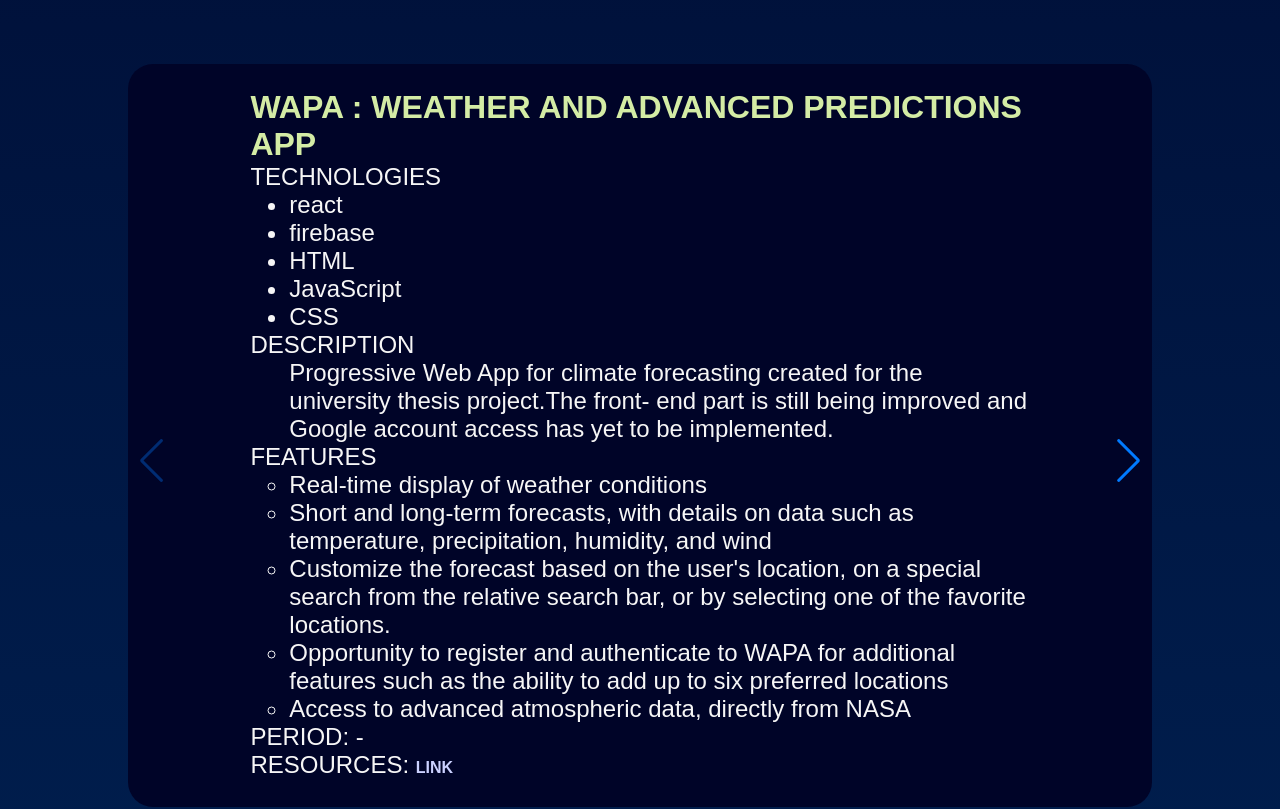
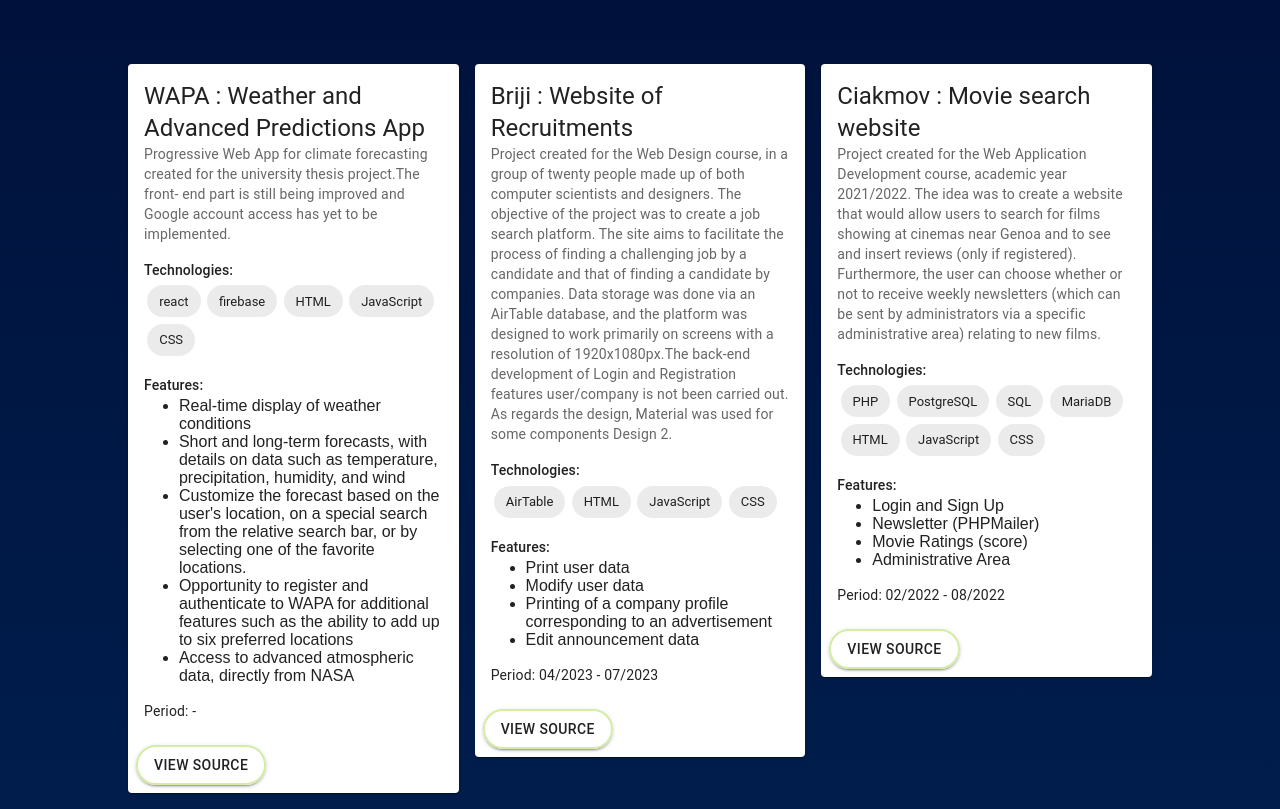
Before and after one commit to simlu2000/simonelutero, a React (Create React App) app: page / in a window 1280 px wide. Shown: the part 980-1789 px from the top of the page. Built offline with nearby package versions, Linux system fonts and the light colour scheme.

Commit message:
material ui for projects  cards

```diff
--- a/src/components/HomeScreen.js
+++ b/src/components/HomeScreen.js
@@ -2,7 +2,7 @@ import React from 'react';
 import slImage from '../img/sl.jpg';
 import About from './About';
 import Works from './Works';
-import { Button } from '@mui/material'; // Import Button from Material UI
+import { Button } from '@mui/material';
 
 function HomeScreen() {
   return (
--- a/src/components/Works.js
+++ b/src/components/Works.js
@@ -1,68 +1,69 @@
 import { projects } from "../Utils/datas";
 import { useState } from 'react';
-import { Swiper, SwiperSlide } from 'swiper/react';
-import 'swiper/swiper-bundle.css';
-import { Navigation } from 'swiper/modules';
+import { Card, CardContent, CardActions, Typography, Button, Grid, Chip} from '@mui/material';
 
 const Works = () => {
     const [selectedProject] = useState(''); // stato per gestione progetti
-    const [, setIndex] = useState(0);
 
     const filteredProjects = selectedProject
         ? projects.filter(project => project.name === selectedProject)
         : projects; // Mostra tutti i progetti se nessuno è selezionato
 
-    const handleNext = () => {
-        setIndex((prevIndex) => (prevIndex + 1) % filteredProjects.length);
-    }
-
     return (
         <>
             <section className="works-menu">
-                {/* Il menu per selezionare i progetti potrebbe essere qui */}
+                {/*menu per selezionare i progetti  */}
             </section>
 
             <div id="project-box" className="project dynamic-height">
-                <Swiper
-                    spaceBetween={50}
-                    slidesPerView={1}
-                    onSlideChange={handleNext}
-                    onSwiper={(swiper) => setIndex(swiper.activeIndex)} // Aggiorno l'indice quando lo swiper viene inizializzato
-                    modules={[Navigation]}
-                    style={{ backgroundColor: 'transparent' }}
-                    navigation={{
-                        nextEl: '.swiper-button-next',
-                        prevEl: '.swiper-button-prev',
-                    }}
-                >
+                <Grid container spacing={2}>
                     {filteredProjects.map((project, index) => (
-                        <SwiperSlide key={index} className="works-item">
-                            <h2 id="name-area" className="project name">{project.name} : {project.info}</h2>
-                            <div className="work-info">
-                                <div className="work-info-label">Technologies</div>
-                                <ul>
+                        <Grid item xs={12} sm={6} md={4} key={index}>
+                            <Card>
+                                <CardContent>
+                                    <Typography variant="h5" component="div">
+                                        {project.name} : {project.info}
+                                    </Typography>
+                                    <Typography variant="body2" color="text.secondary">
+                                        {project.description}
+                                    </Typography>
+
+                                    <Typography variant="subtitle2" style={{ marginTop: '1rem' }}>Technologies:</Typography>
+                                    <div>
                                         {project.tags.map((tag, tagIndex) => (
-                                        <li key={tagIndex}>{tag.name}</li>
+                                            <Chip key={tagIndex} label={tag.name} style={{ margin: '0.2rem' }} />
                                         ))}
-                                </ul>
-                                <div className="work-info-content">
-                                    <div className="work-info-label">Description</div>
-                                    <p>{project.description}</p>
                                     </div>
-                                <div className="work-info-label">Features</div>
-                                <ul type="circle">
+
+                                    <Typography variant="subtitle2" style={{ marginTop: '1rem' }}>Features:</Typography>
+                                    <ul style={{ paddingLeft: '20px' }}>
                                         {project.features && project.features.map((feature, featureIndex) => (
                                             <li key={featureIndex}>{feature}</li>
                                         ))}
                                     </ul>
-                                <div className="work-info-label">Period: {project.start}-{project.end}</div>
-                                    <div id="res" className="work-info-label">Resources: <a className="link" href={project.source_code_link}><b>Link</b></a></div>
-                            </div>
-                        </SwiperSlide>
+
+                                    <Typography variant="body2" style={{ marginTop: '1rem' }}>
+                                        Period: {project.start} - {project.end}
+                                    </Typography>
+
+                                </CardContent>
+                                <CardActions>
+                                    <Button
+                                        variant="contained"
+                                        color=""
+                                        target="_blank"
+                                        href={project.source_code_link} sx={{
+                                            border:'2px solid #d4eca5',
+                                            borderRadius:'25px',
+                                        }}
+                                    >
+                                        View source
+                                    </Button>
+                                </CardActions>
+                            </Card>
+                        </Grid>
                     ))}
-                    <div className="swiper-button-next"></div>
-                    <div className="swiper-button-prev"></div>
-                </Swiper>
+                </Grid>
             </div>
         </>
     );
--- a/src/style/style.css
+++ b/src/style/style.css
@@ -180,7 +180,7 @@ a:hover {
     font-weight: 600px;
     line-height: 28px;
     text-decoration: none;
-    color: #cbd1ff;
+    color: #0e1023;
     text-transform: uppercase;
 }
 
@@ -201,17 +201,13 @@ a:hover {
     display: flex;
     justify-content: center;
     align-items: center;
-    /* Centra verticalmente */
     text-align: center;
-    /* Allinea il testo al centro */
     flex-direction: column;
-    /* Allinea il contenuto al centro */
     margin-top: 100px;
 }
 
 .hero-cta {
     margin-top: 50px;
-    /* Puoi regolare il margine superiore a tuo piacimento */
     text-align: center;
 }
 
@@ -220,9 +216,7 @@ a:hover {
     margin: 0 auto;
     max-width: 200px;
     font-size: 16px;
-    /* Riduci la dimensione del carattere */
     line-height: 24px;
-    /* Imposta l'altezza della riga in base alla dimensione del carattere */
 }
 
 #button-area {
@@ -376,7 +370,7 @@ section {
 }
 
 .lang_skill {
-    border: 3px solid #3a7f67;
+    border: 3px solid #d4eca5;
     border-radius: 50px;
     font-size: 1em;
     width: 15%;
@@ -390,7 +384,7 @@ section {
 }
 
 .exp {
-    border: 3px solid #3a7f67;
+    border: 3px solid #d4eca5;
     border-radius: 50px;
     font-size: 1em;
     width: 15%;
@@ -416,7 +410,7 @@ section {
 }
 
 .int_emoji {
-    border: 3px solid #3a7f67;
+    border: 3px solid #d4eca5;
     border-radius: 50px;
     font-size: 1em;
     width: 15%;
```
Lines whose indentation alone changed are shown as unchanged.
